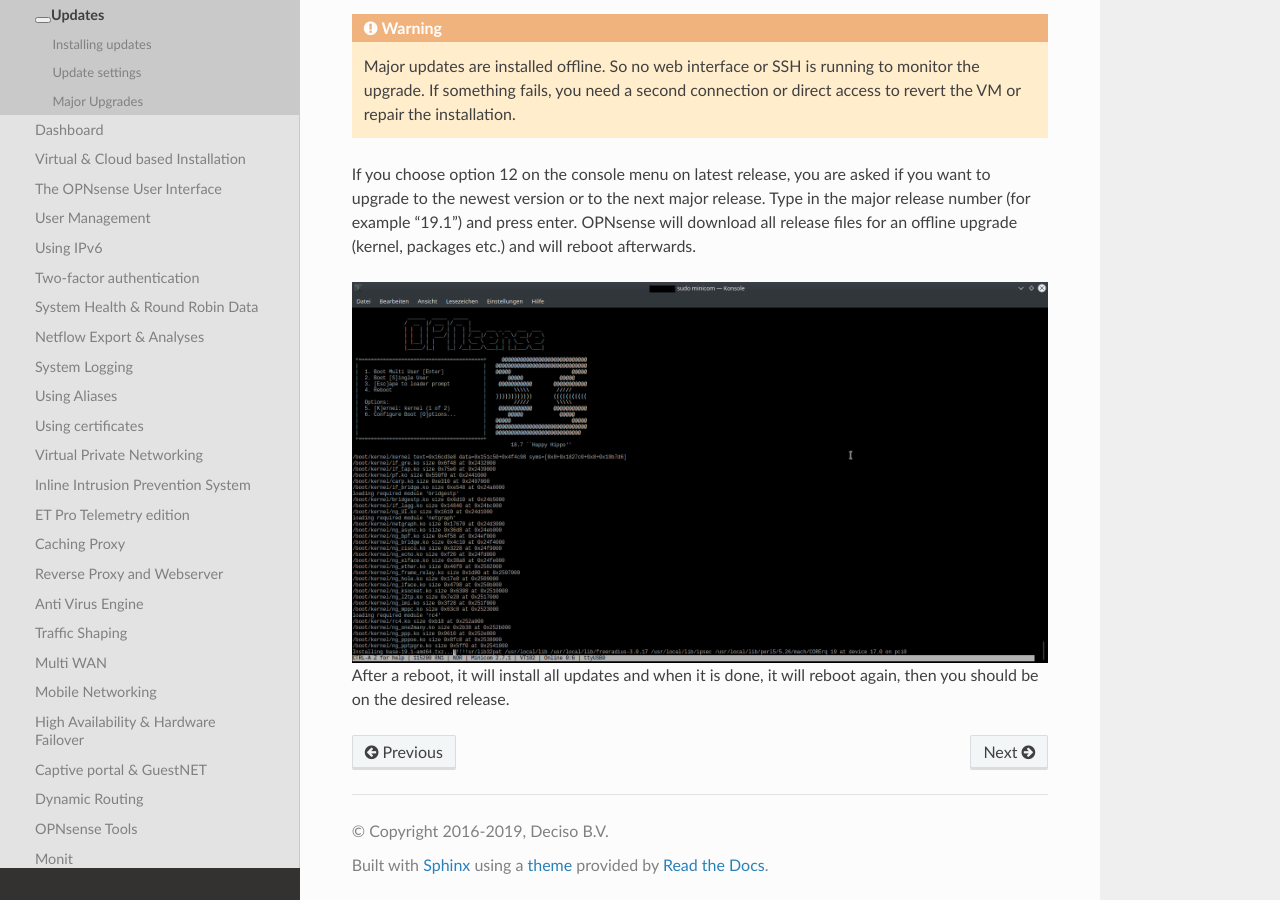
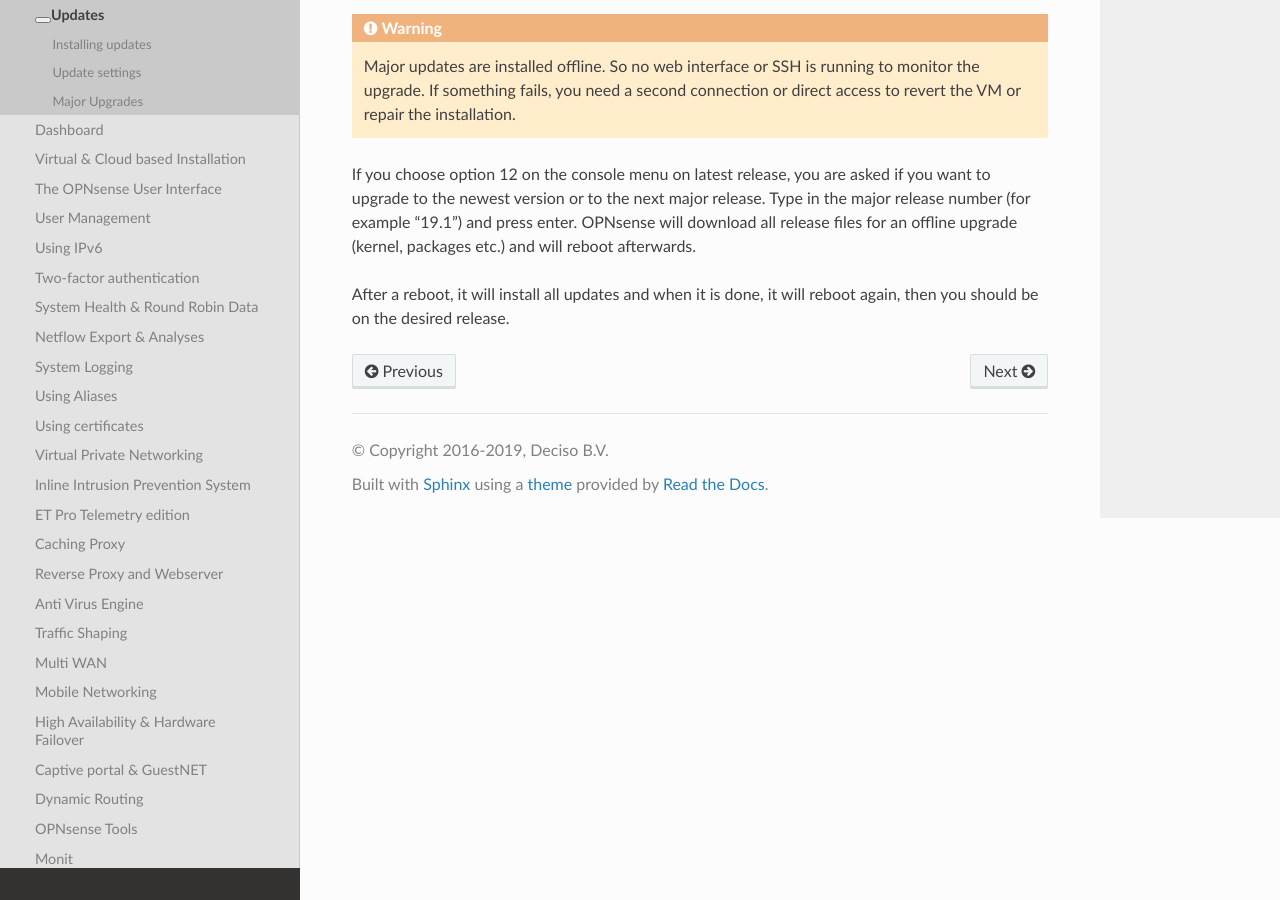
Before and after one commit to opnsense/docs, a Sphinx documentation site: the page built from source/manual/updates.rst, in a window 1280 px wide and 900 px high, scrolled down 1015 px. Built offline with Sphinx 7.4.7 and the Read the Docs theme 2.0.0, drawn with Linux system fonts in a browser that asks for light colours; nearby versions of some CDN libraries; some web fonts are replaced; library files that are not in the unit come from our copies.

Commit message:
remove image as requested

```diff
--- a/source/manual/updates.rst
+++ b/source/manual/updates.rst
@@ -41,7 +41,5 @@
 version or to the next major release. Type in the major release number (for example "19.1") and press enter.
 OPNsense will download all release files for an offline upgrade (kernel, packages etc.) and will reboot afterwards.
 
-.. image:: images/upgrade_boot.png
-
 After a reboot, it will install all updates and when it is done, it will reboot again, then you should be on the
 desired release.
```
Also changed, not shown: source/manual/images/upgrade_boot.png (deleted).
